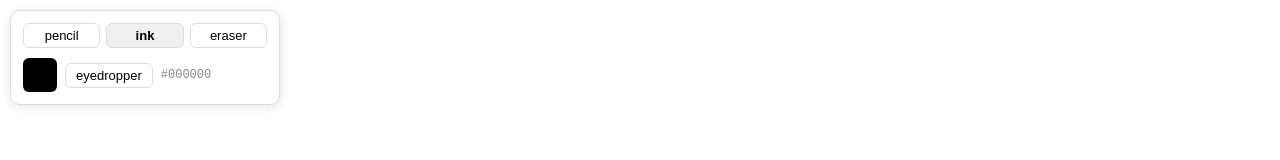
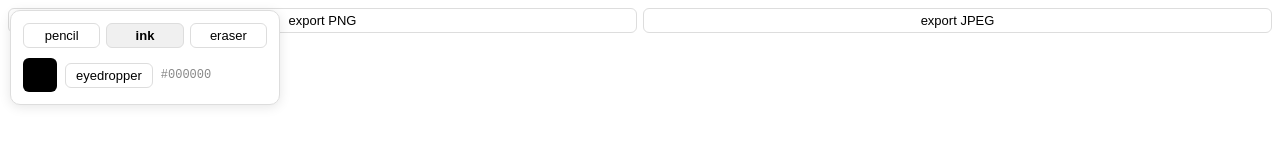
Before and after one commit to SergioSRcode/GitCreative-Frontend, a React (Vite) app: page / in a window 1280 px wide. Shown: the top 160 px of the page. Built offline with nearby package versions, Linux system fonts and the light colour scheme.

Commit message:
adjusted Canvsas.tsx to make use of the export function

```diff
--- a/src/components/Canvas.tsx
+++ b/src/components/Canvas.tsx
@@ -11,6 +11,8 @@ import { createLayer } from "../rendering/createLayer";
 import { sampleColorFromLayer } from "../utils/eyedropper";
 import { ColorPicker } from "./ColorPicker";
 import { RecentColors } from "./RecentColors";
+import type { ExportFormat } from "../utils/export";
+import { exportCanvas } from "../utils/export";
 // import { StrokeRenderer } from "../rendering/StrokeRenderer";
 
 const MAX_RECENT = 10;
@@ -165,6 +167,20 @@ export function Canvas() {
     currentPoints.current = [];
   }
 
+  async function handleExport(format: ExportFormat) {
+    const gl = glRef.current!;
+    const canvas = canvasRef.current!;
+
+    await exportCanvas(
+      gl,
+      layersRef.current,
+      canvas.width,
+      canvas.height,
+      format,
+      'my-painting'
+    );
+  }
+
   useEffect(() => {
     const canvas = canvasRef.current!;
     const gl = canvas.getContext('webgl2');
@@ -266,6 +282,30 @@ export function Canvas() {
         )}
       </div>
 
+      {/* Export */}
+      <div style={{ display: 'flex', gap: 6 }}>
+        <button
+          onClick={() => handleExport('png')}
+          style={{
+            flex: 1, padding: '4px 0', borderRadius: 6,
+            border: '1px solid #ddd', background: 'white',
+            cursor: 'pointer', fontSize: 13,
+          }}
+        >
+          export PNG
+        </button>
+        <button
+          onClick={() => handleExport('jpeg')}
+          style={{
+            flex: 1, padding: '4px 0', borderRadius: 6,
+            border: '1px solid #ddd', background: 'white',
+            cursor: 'pointer', fontSize: 13,
+          }}
+        >
+          export JPEG
+        </button>
+      </div>
+
       {/* Canvas cursor hint when eyedropper is active */}
       <canvas
         ref={canvasRef}
--- a/src/utils/export.ts
+++ b/src/utils/export.ts
@@ -1,6 +1,6 @@
 import type { Layer } from "../types/layer";
 
-type ExportFormat = 'png' | 'jpeg';
+export type ExportFormat = 'png' | 'jpeg';
 
 export async function exportCanvas(
   gl: WebGL2RenderingContext,
```
